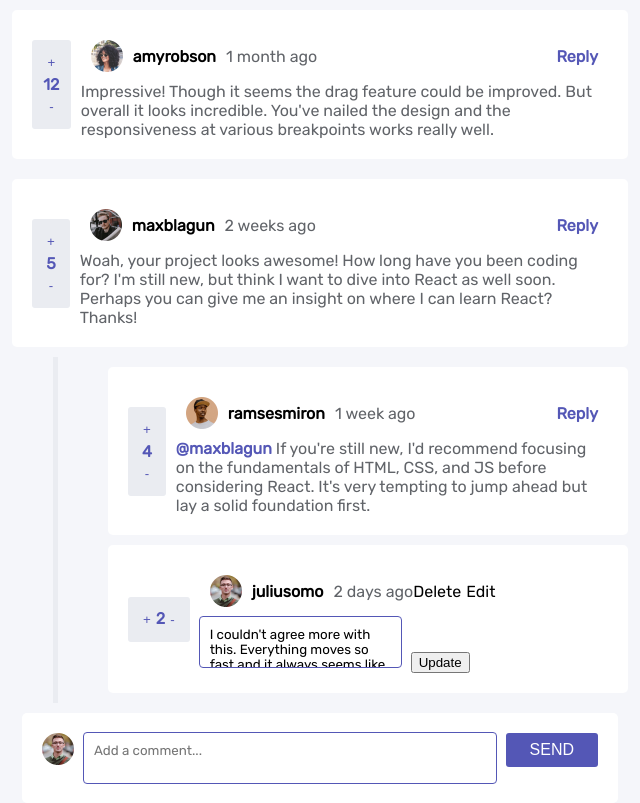
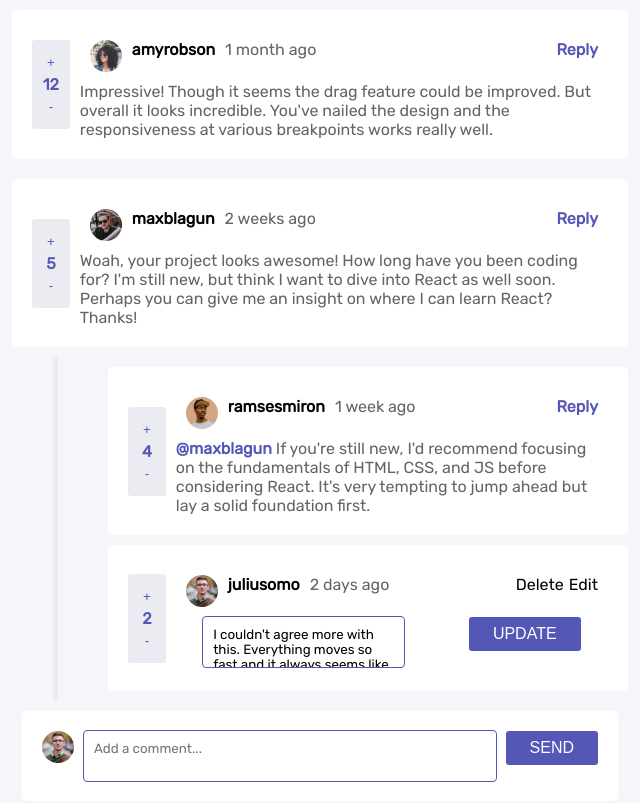
Before and after one commit to malwoodsantoro/interactive-comments, a React (Create React App) app: page / in a window 1280 px wide. Both pictures are taken after a click on the element "Edit". Shown: the whole page, without its empty margins (320-960 px from the left). Built offline with nearby package versions, Linux system fonts and the light colour scheme; the HTML template or start-up script is replaced by a standard one.

Commit message:
clean up

```diff
--- a/src/App.js
+++ b/src/App.js
@@ -25,7 +25,7 @@ function App() {
     }])
   }
 
-  const addToReplies = (commentId, replyId, text, replyingTo) => {
+  const addReply = (commentId, replyId, text, replyingTo) => {
     console.log('reply id' + replyingTo)
     const testObject = {
       "id": replyId + 1,
@@ -41,7 +41,6 @@ function App() {
         "username": currentUser
       }
     }
-
     let updatedReplies = comments.map(item => {
       if (item.id == commentId) {
         return { ...item, replies: [...item.replies, testObject] };
@@ -96,7 +95,7 @@ function App() {
 
   return (
     <div className="App">
-      <Comments comments={comments} currentUser={currentUser} addComment={addToComments} addReply={addToReplies} deletePost={deletePost} editComment={editComment} />
+      <Comments comments={comments} currentUser={currentUser} addComment={addToComments} addReply={addReply} deletePost={deletePost} editComment={editComment} />
     </div>
   );
 }
--- a/src/components/Post.js
+++ b/src/components/Post.js
@@ -2,7 +2,7 @@ import styled from "styled-components";
 import React, { useState } from 'react';
 import Textbox from "./Textbox";
 
-const StyledComment = styled.div`
+const StyledPost = styled.div`
   width: ${({ comment }) => !comment ? '30rem' : '36rem'};
   font-size: 16px;
   background-color: #fff;
@@ -25,20 +25,21 @@ const Delete = styled.span`
   margin-right: 5px;
 `
 
-const Edit = styled.span`
-`
-
 const StyledContent = styled.div`
   color: #616469;
   display: flex;
   text-align: left;
 `
 
+const EditMode = styled.span`
+  display: flex;
+  justify-content: space-around;
+  flex-grow: 3;
+`
+
 const Header = styled.div`
   display: flex;
   padding: 10px;
-  align-items: center;
-
 
   > img {
     width: 2rem;
@@ -60,6 +61,9 @@ const ReplyTo = styled.span`
   font-weight: bold;
 `;
 
+const HeaderandContent = styled.span`
+  flex-grow: 3;
+`;
 const StyledReply = styled.div`
   margin-left: auto;
   color: hsl(238, 40%, 52%);
@@ -75,6 +79,8 @@ const CounterButton = styled.button`
 `
 
 const Toggle = styled.div`
+  display: flex;
+  flex-direction: column;
   background-color: hsl(223, 19%, 93%);
   padding: 10px;
   border-radius: 3px;
@@ -82,6 +88,16 @@ const Toggle = styled.div`
   color: hsl(238, 40%, 52%);
   font-weight: bold;
 `
+
+const Button = styled.button`
+  background: hsl(238, 40%, 52%);
+  border-radius: 3px;
+  border: none;
+  color: white;
+  font-size: 1em;
+  padding: 0.5em 1.5em;
+  text-transform: uppercase;
+`;
 
 const Post = ({ content, username, currentUser, current, score, createdAt, isReply, commentId, addReply, comment, replyId, deletePost, editComment, replyingTo, addComment }) => {
 
@@ -109,7 +125,7 @@ const Post = ({ content, username, currentUser, current, score, createdAt, isRep
 
   return (
     <div>
-      <StyledComment comment={comment}>
+      <StyledPost comment={comment}>
         <ToggleandContent>
           <Toggle>
             <CounterButton onClick={() => setCounts(count + 1)}>
@@ -120,7 +136,7 @@ const Post = ({ content, username, currentUser, current, score, createdAt, isRep
               -
             </CounterButton>
           </Toggle>
-          <div>
+          <HeaderandContent>
             <Header>
               <img src={require(`../images/avatars/image-${username}.webp`)} alt={'Photo of user ${$username}'} />
               <User>{username}</User>
@@ -129,26 +145,30 @@ const Post = ({ content, username, currentUser, current, score, createdAt, isRep
               {currentUser &&
                 <DeleteandEdit>
                   <Delete onClick={() => deletePost(comment, commentId, replyId)}>Delete</Delete>
-                  <Edit onClick={() => editContent(comment, commentId, replyId)}>Edit</Edit>
+                  <span onClick={() => editContent(comment, commentId, replyId)}>Edit</span>
                 </DeleteandEdit>
               }
             </Header>
             <StyledContent>
               {editMode ?
-                <span>
+                <EditMode className="editttt">
+                  <div>
                     <textarea
                       type="text"
                       value={editedContent}
                       placeholder="Add a comment..."
                       onChange={handleEdit}
                     />
-                  <button onClick={handleUpdate}>Update</button>
-                </span>
+                  </div>
+                  <div>
+                    <Button onClick={handleUpdate}>Update</Button>
+                  </div>
+                </EditMode>
                 : !comment ? <span><ReplyTo>@{replyingTo} </ReplyTo>{content}</span> : <span>{content}</span>}
             </StyledContent>
-          </div>
+          </HeaderandContent>
         </ToggleandContent>
-      </StyledComment>
+      </StyledPost>
       {open && <Textbox content={content} user={current} addReply={addReply} comment={comment} commentId={commentId} replyId={replyId} replyingTo={username} addComment={addComment} />}
     </div>
   )
--- a/src/components/Posts.js
+++ b/src/components/Posts.js
@@ -3,43 +3,42 @@ import styled from "styled-components";
 import Textbox from "./Textbox";
 import React, { useState } from 'react';
 
-const StyledComments = styled.div`
+const StyledPosts = styled.div`
   display: flex;
   flex-direction: column;
   align-items: center;
 `;
 
-const StyledReply = styled.div`
+const StyledReplies = styled.div`
   border-left: thick solid hsl(223, 19%, 93%);
   float: right;
   margin-left: 40px;
   padding-left: 40px;
 `
 
-const Posts = ({ comments, currentUser, addComment, addReply, deletePost, editComment}) => {
+const Posts = ({ comments, currentUser, addComment, addReply, deletePost, editComment }) => {
 
   return (
-    <StyledComments>
+    <StyledPosts>
       {
         comments.map(({ content, user, index, replies, createdAt, id: commentId, score }) => {
           return (
             <div className="posts">
               <Post key={index} username={user.username} score={score} content={content} createdAt={createdAt} currentUser={(currentUser == user.username) ? true : false} comment={true} commentId={commentId} addReply={addReply} deletePost={deletePost} editComment={editComment} addComment={addComment} />
-              <StyledReply>
-                {replies.length > 0 && replies.map(({ index: replyIndex, user, content, createdAt, id: replyId, score, replyingTo}) => {
+              <StyledReplies>
+                {replies.length > 0 && replies.map(({ index: replyIndex, user, content, createdAt, id: replyId, score, replyingTo }) => {
                   return (
-                    <Post key={replyIndex} username={user.username} score={score} content={content} createdAt={createdAt} currentUser={(currentUser == user.username) ? true : false} current={currentUser} comment={false} replyingTo={replyingTo} addReply={addReply} commentId={commentId} replyId={replyId} deletePost={deletePost} editComment={editComment} addComment={addComment}  />
+                    <Post key={replyIndex} username={user.username} score={score} content={content} createdAt={createdAt} currentUser={(currentUser == user.username) ? true : false} current={currentUser} comment={false} replyingTo={replyingTo} addReply={addReply} commentId={commentId} replyId={replyId} deletePost={deletePost} editComment={editComment} addComment={addComment} />
                   )
                 }
                 )}
-              </StyledReply>
-
+              </StyledReplies>
             </div>
           )
         })
       }
-      <Textbox addComment={addComment} user={currentUser} comment={true} />
-    </StyledComments>
+      <Textbox addComment={addComment} user={currentUser} comment={true} bottomBox={true} />
+    </StyledPosts>
   )
 }
 
--- a/src/components/Textbox.js
+++ b/src/components/Textbox.js
@@ -35,7 +35,7 @@ const Button = styled.button`
   text-transform: uppercase;
 `;
 
-const Textbox = ({ user, content, comment, addComment, addReply, isReply, commentId, replyId, replyingTo }) => {
+const Textbox = ({ user, content, comment, addComment, addReply, isReply, commentId, replyId, replyingTo, bottomBox }) => {
 
   const [text, setText] = useState("");
 
@@ -44,7 +44,7 @@ const Textbox = ({ user, content, comment, addComment, addReply, isReply, commen
   }
 
   const handleSubmit = (e) => {
-    if (comment) {
+    if (bottomBox) {
       addComment(text)
     } else {
       addReply(commentId, replyId, text, replyingTo)
```
Lines whose indentation alone changed are shown as unchanged.
